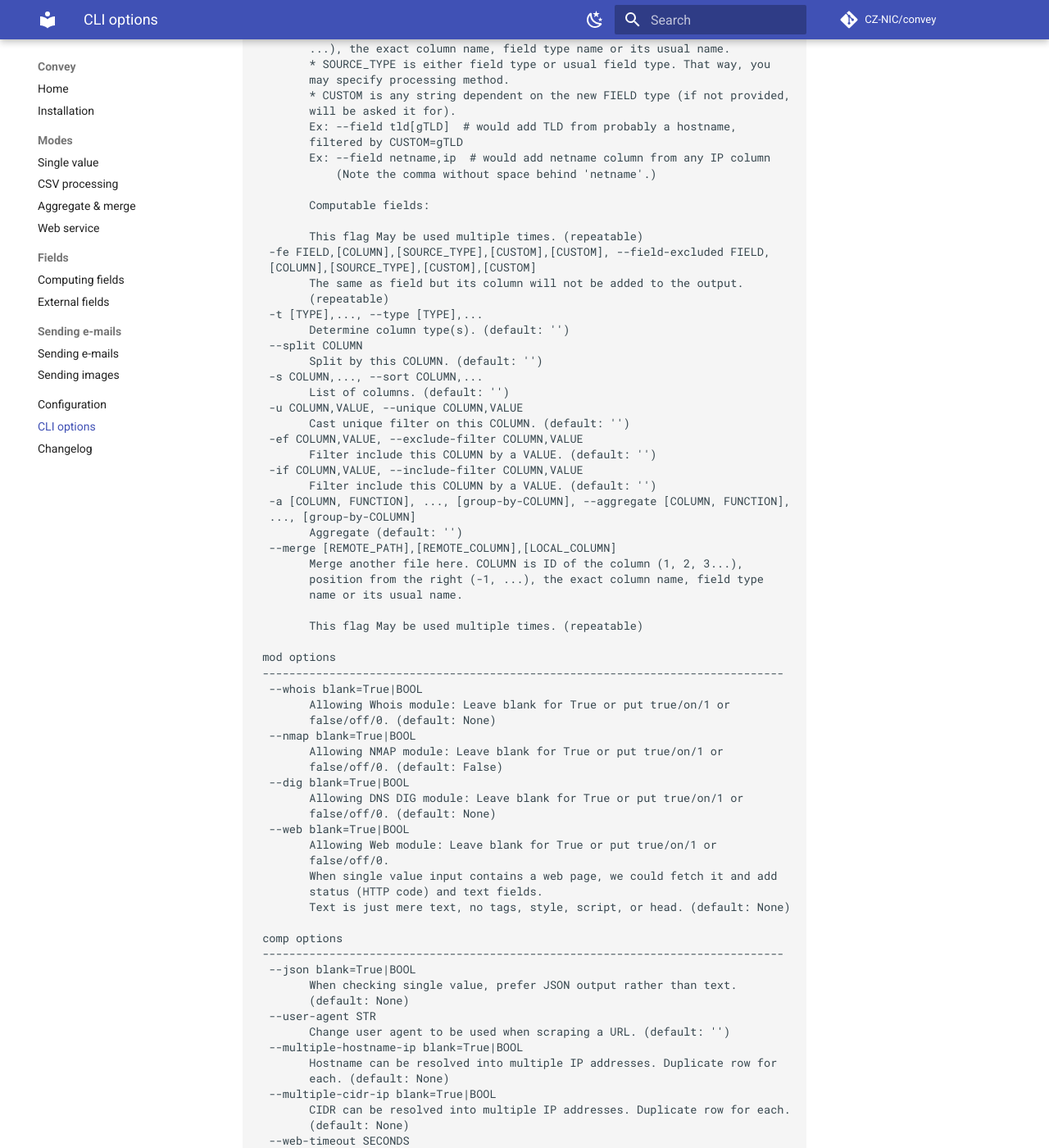
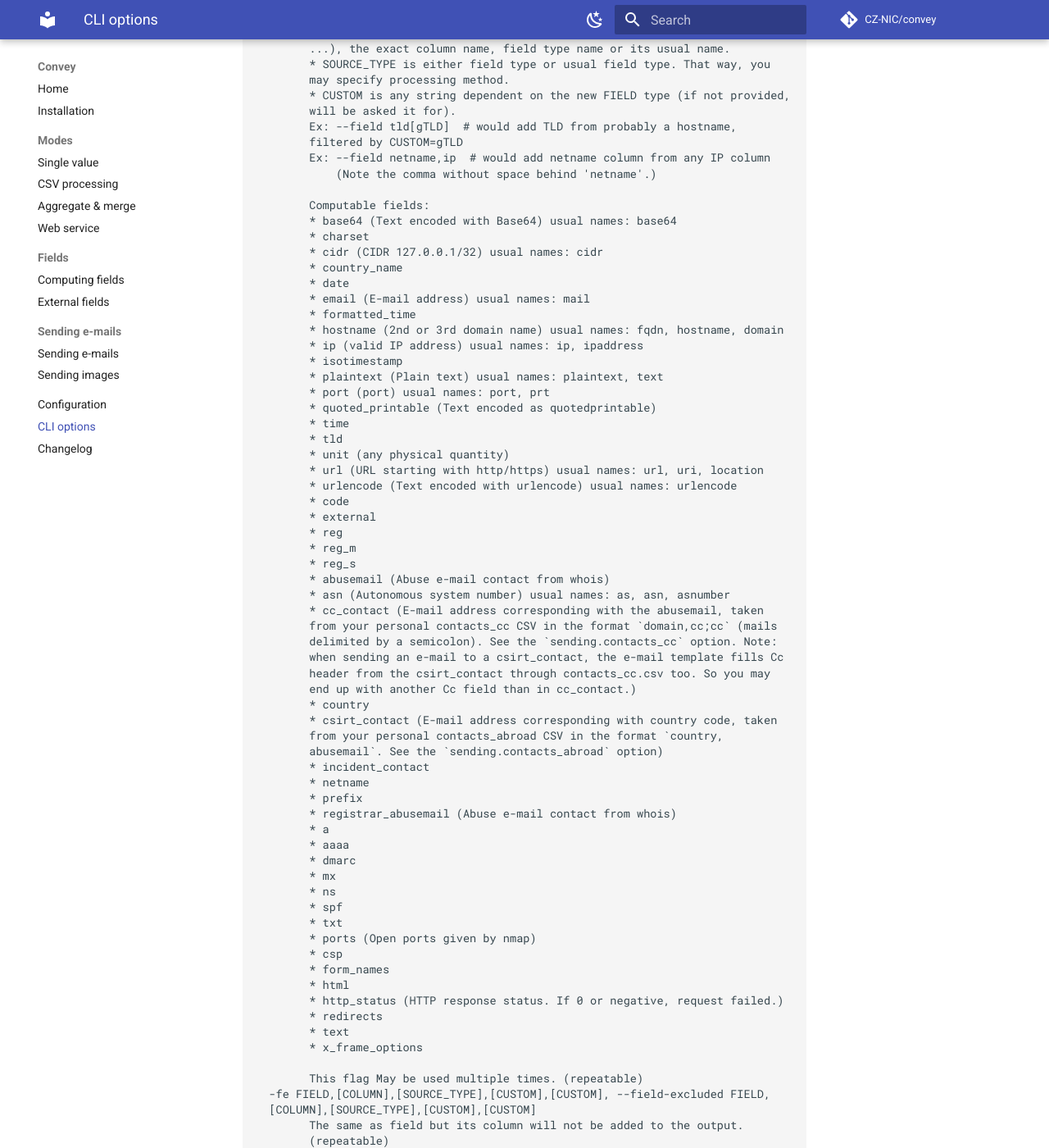
Before and after one commit to CZ-NIC/convey, an MkDocs documentation site: the page built from docs/convey-help-cmd-output.md, in a window 1280 px wide and 1400 px high, scrolled down 3842 px. Shown: the whole window at 82% size. Built offline with MkDocs 1.6.1 and Material for MkDocs 9.7.7, drawn with Linux system fonts in a browser that asks for light colours; comment, search, counter and statistics services are not loaded.

Commit message:
docs: drop workarounds for the fixed bugs, regenerate help
Co-Authored-By: Claude Opus 5.5 <noreply@anthropic.com>

```diff
--- a/docs/convey-help-cmd-output.md
+++ b/docs/convey-help-cmd-output.md
@@ -202,6 +202,60 @@ See full docs at https://github.com/CZ-NIC/convey (ex. to launch a web service).
             (Note the comma without space behind 'netname'.)
 
         Computable fields:
+        * base64 (Text encoded with Base64) usual names: base64
+        * charset
+        * cidr (CIDR 127.0.0.1/32) usual names: cidr
+        * country_name
+        * date
+        * email (E-mail address) usual names: mail
+        * formatted_time
+        * hostname (2nd or 3rd domain name) usual names: fqdn, hostname, domain
+        * ip (valid IP address) usual names: ip, ipaddress
+        * isotimestamp
+        * plaintext (Plain text) usual names: plaintext, text
+        * port (port) usual names: port, prt
+        * quoted_printable (Text encoded as quotedprintable)
+        * time
+        * tld
+        * unit (any physical quantity)
+        * url (URL starting with http/https) usual names: url, uri, location
+        * urlencode (Text encoded with urlencode) usual names: urlencode
+        * code
+        * external
+        * reg
+        * reg_m
+        * reg_s
+        * abusemail (Abuse e-mail contact from whois)
+        * asn (Autonomous system number) usual names: as, asn, asnumber
+        * cc_contact (E-mail address corresponding with the abusemail, taken
+        from your personal contacts_cc CSV in the format `domain,cc;cc` (mails
+        delimited by a semicolon). See the `sending.contacts_cc` option. Note:
+        when sending an e-mail to a csirt_contact, the e-mail template fills Cc
+        header from the csirt_contact through contacts_cc.csv too. So you may
+        end up with another Cc field than in cc_contact.)
+        * country
+        * csirt_contact (E-mail address corresponding with country code, taken
+        from your personal contacts_abroad CSV in the format `country,
+        abusemail`. See the `sending.contacts_abroad` option)
+        * incident_contact
+        * netname
+        * prefix
+        * registrar_abusemail (Abuse e-mail contact from whois)
+        * a
+        * aaaa
+        * dmarc
+        * mx
+        * ns
+        * spf
+        * txt
+        * ports (Open ports given by nmap)
+        * csp
+        * form_names
+        * html
+        * http_status (HTTP response status. If 0 or negative, request failed.)
+        * redirects
+        * text
+        * x_frame_options
 
         This flag May be used multiple times. (repeatable)
   -fe FIELD,[COLUMN],[SOURCE_TYPE],[CUSTOM],[CUSTOM], --field-excluded FIELD,
```
Also changed, not shown: docs/aggregate-merge.md (+21 -3 lines), docs/csv-processing.md (+2 -5 lines), docs/single-value.md (+1 -4 lines).
